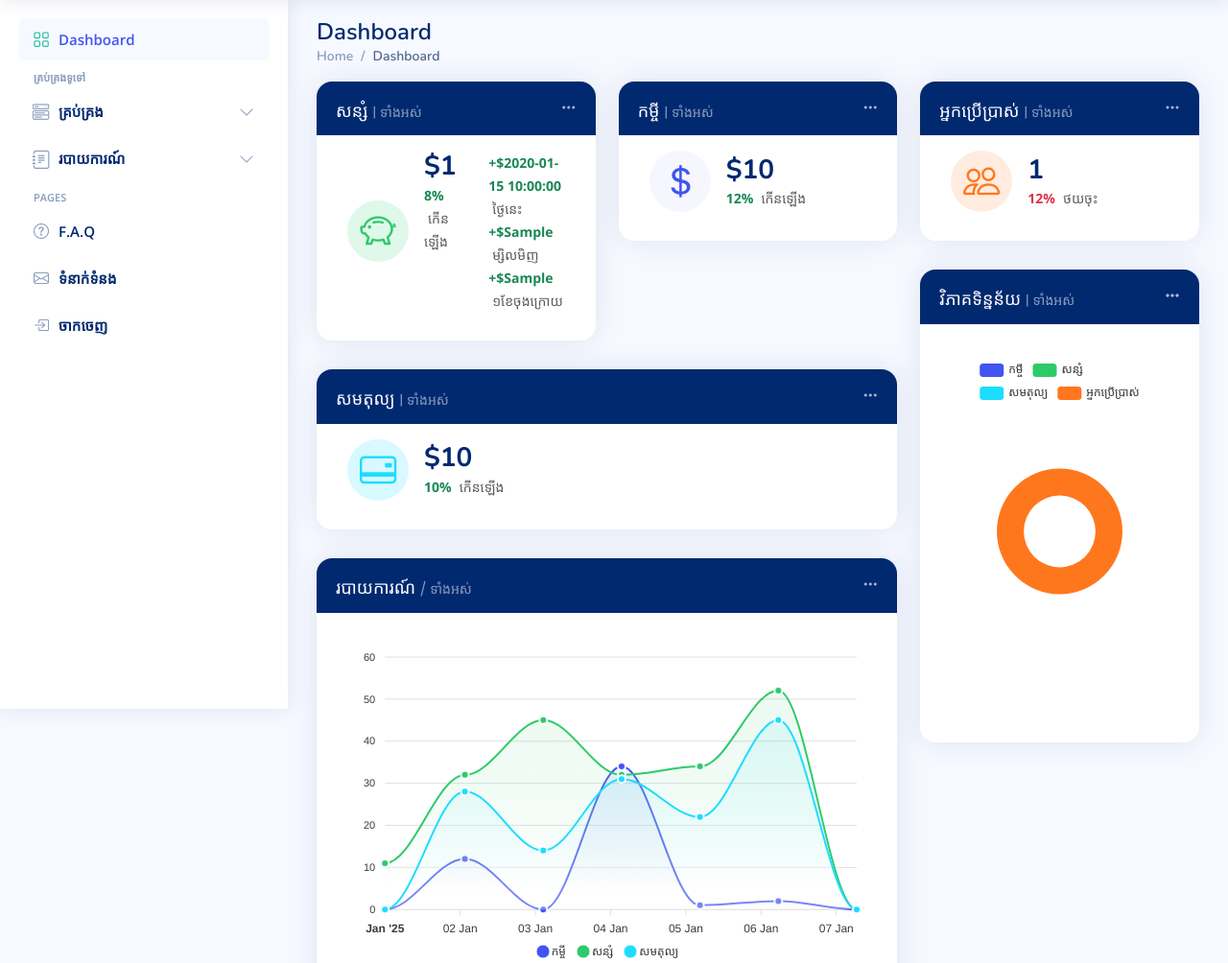
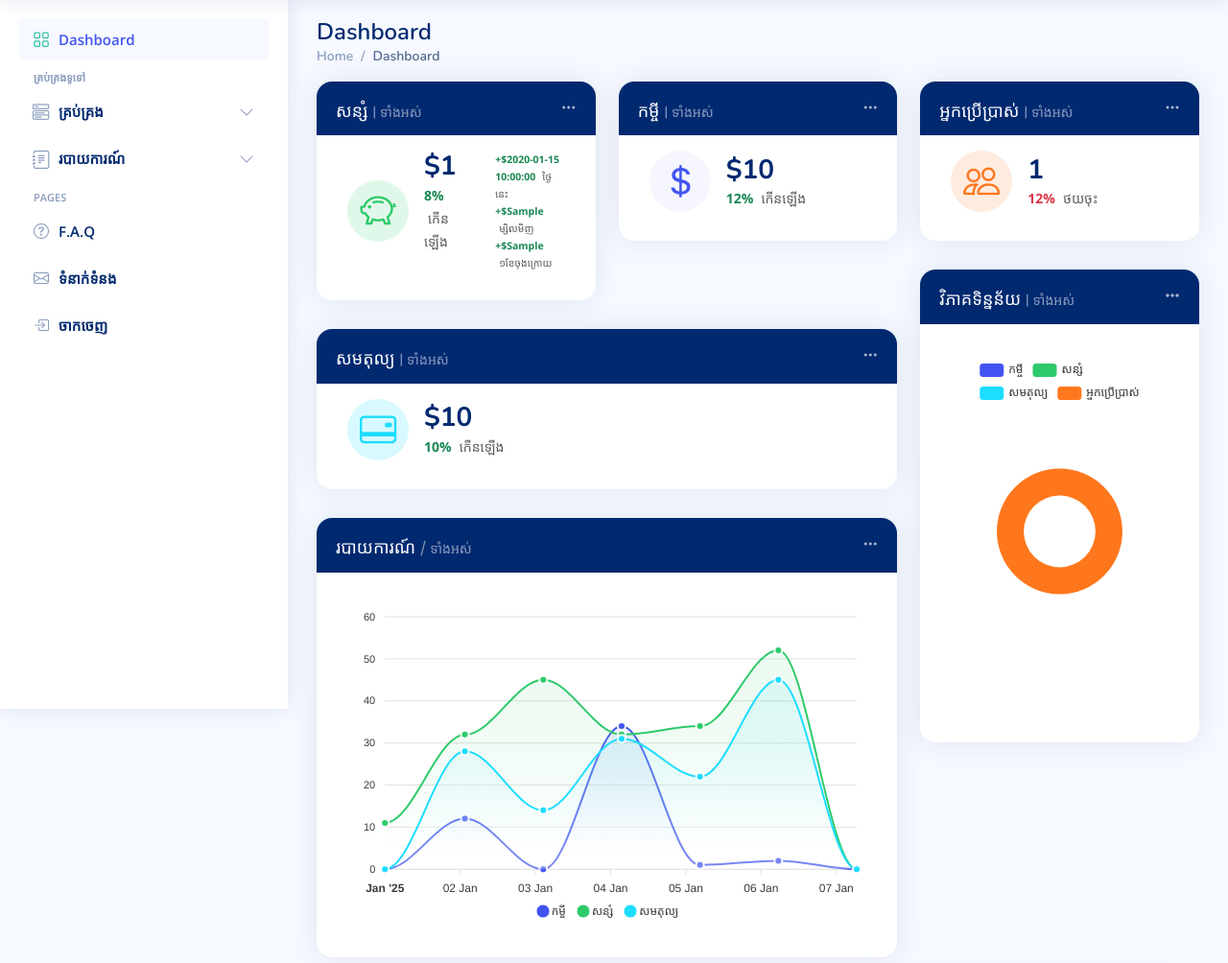
Before and after one commit to sambathreasmey/saving-helper-system, a Flask app: template templates/index.html in a window 1280 px wide. Shown: the part 61-1065 px from the top of the page at 96% size. Run offline with Flask 3, Linux system fonts and the light colour scheme; the template is opened without the code that fills it: most values are stand-ins (such as "Sample title", 1, 10 or a date in 2020); data that the repository does not hold is empty; some libraries are stand-ins or nearby versions.

Commit message:
change saving dashboard

```diff
--- a/templates/index.html
+++ b/templates/index.html
@@ -48,7 +48,7 @@
                         <h6>${{ dashboard.total_saving_deposit }}</h6>
                         <span class="text-success small pt-1 fw-bold">8%</span> <span class="text-muted small pt-2 ps-1">កើនឡើង</span>
                       </div>
-                      <div class="ps-3 ">
+                      <div class="ps-3 " style="font-size: 12px;">
                         <div class="ps-3 ">
                           <span class="text-success small pt-1 fw-bold">+${{ dashboard.saving_today }}</span> <span class="text-muted small pt-2 ps-1">ថ្ងៃនេះ</span>
                         </div>
```
